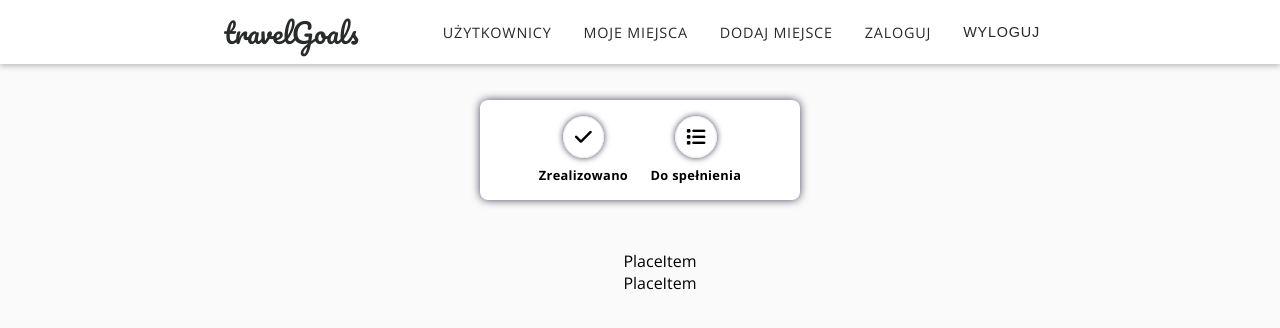
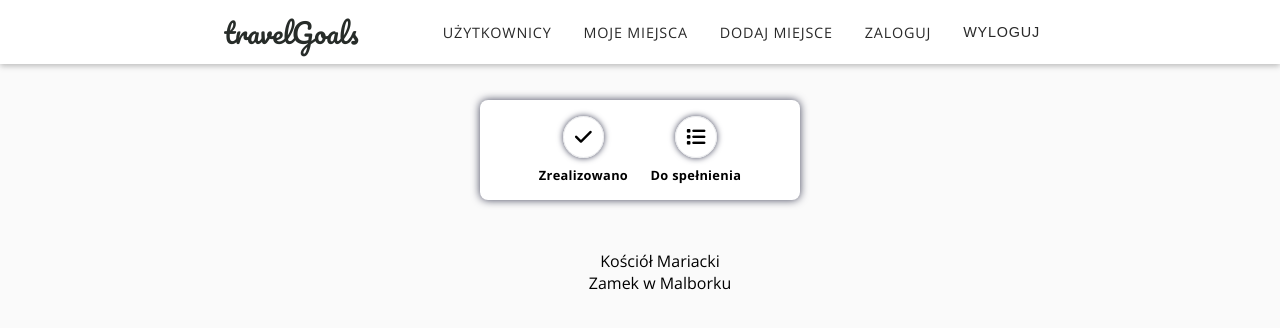
Before and after one commit to tranquilopablo/travel-goals, a React (Vite) app: page /u1/miejsca in a window 1280 px wide. Shown: the top 328 px of the page. Built offline with nearby package versions, Linux system fonts and the light colour scheme.

Commit message:
update PlaceList

```diff
--- a/src/components/PlaceItem.jsx
+++ b/src/components/PlaceItem.jsx
@@ -1,8 +1,7 @@
-
 const PlaceItem = (props) => {
   return (
-    <div>PlaceItem</div>
-  )
-}
+    <div>{props.place}</div>
+  );
+};
 
-export default PlaceItem
+export default PlaceItem;
--- a/src/components/PlaceList.jsx
+++ b/src/components/PlaceList.jsx
@@ -19,7 +19,7 @@ const PlaceList = (props) => {
   return (
     <ul className={css.placeList}>
       {props.items.map((place) => (
-        <PlaceItem />
+        <PlaceItem key={place.id} place={place.title}/>
       ))}
     </ul>
   );
```
